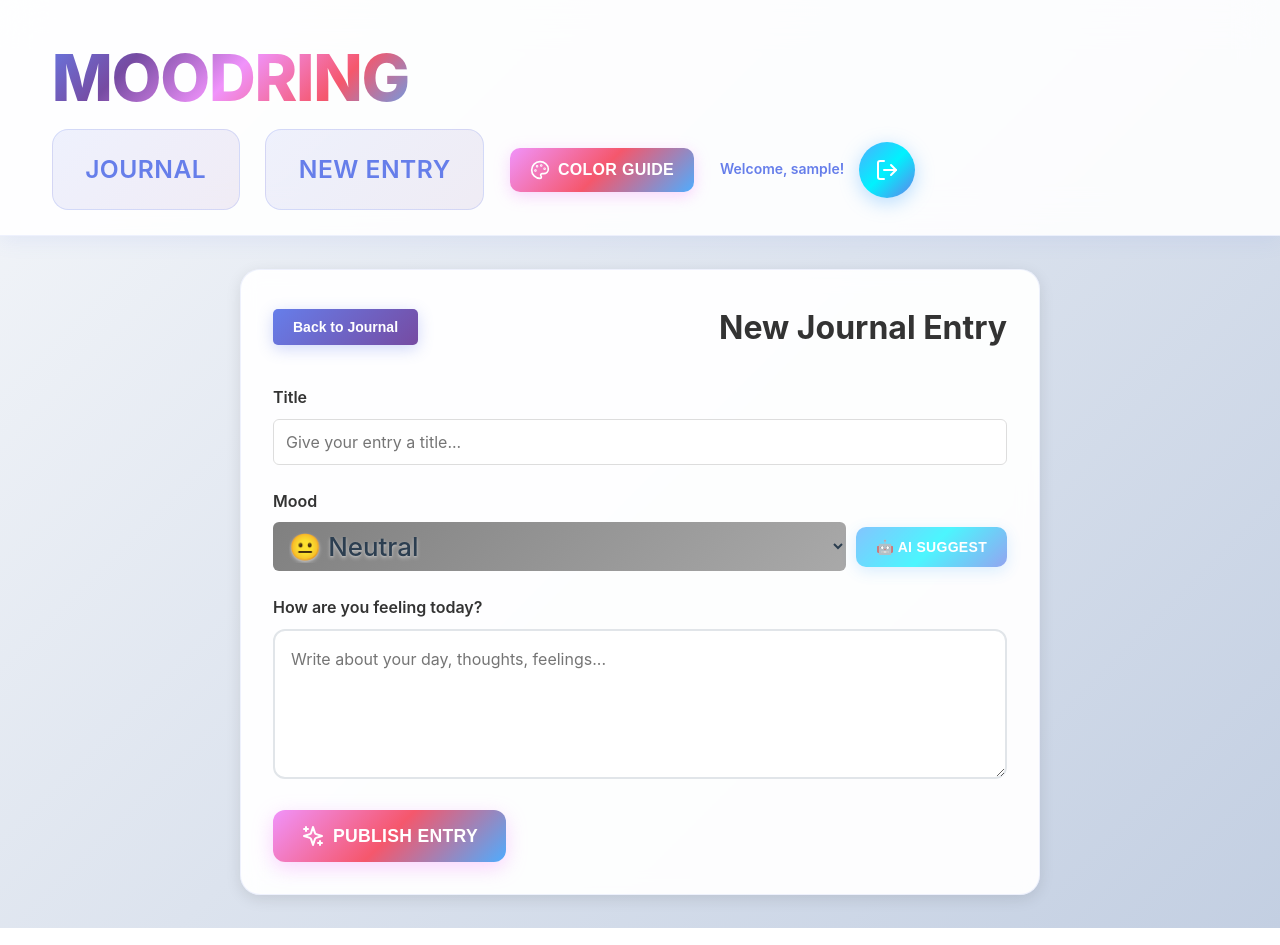
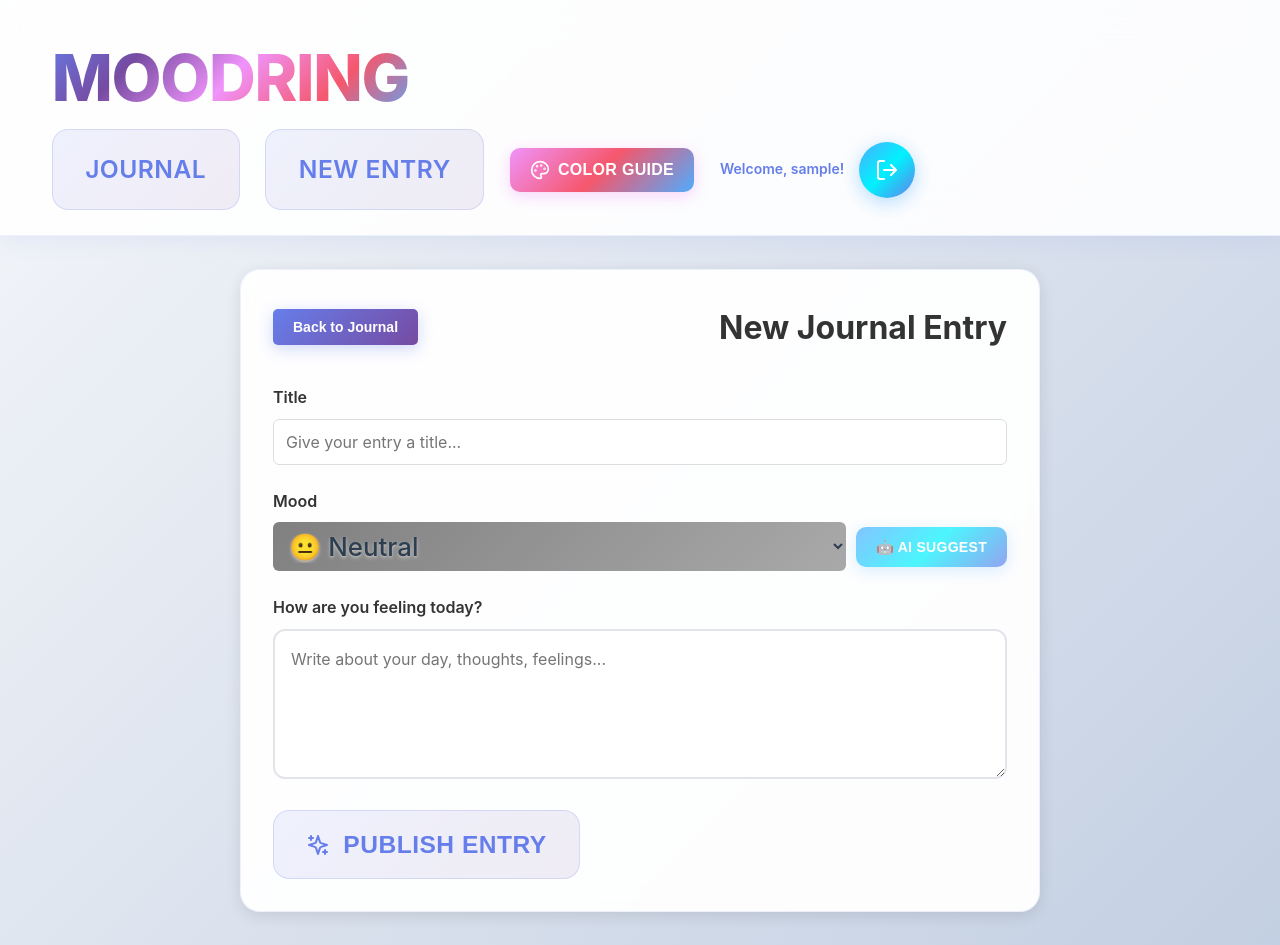
Before and after one commit to ThisbeSchoJo/moodring, a React (Create React App) app in the folder client/: page /new in a window 1280 px wide. Built offline with nearby package versions, Linux system fonts and the light colour scheme; sample sign-in values are in the browser's storage.

Commit message:
Made the publish entry button match the navbar buttons

```diff
--- a/client/src/styling/entryform.css
+++ b/client/src/styling/entryform.css
@@ -26,6 +26,28 @@
   font-weight: 600;
   transition: all 0.3s ease;
   box-shadow: 0 4px 15px rgba(102, 126, 234, 0.3);
+  position: relative;
+  overflow: hidden;
+}
+
+.back-button::before {
+  content: "";
+  position: absolute;
+  top: 0;
+  left: -100%;
+  width: 100%;
+  height: 100%;
+  background: linear-gradient(
+    90deg,
+    transparent,
+    rgba(255, 255, 255, 0.2),
+    transparent
+  );
+  transition: left 0.5s ease;
+}
+
+.back-button:hover::before {
+  left: 100%;
 }
 
 .back-button:hover {
@@ -34,27 +56,71 @@
 }
 
 .publish-button {
-  background: linear-gradient(135deg, #f093fb 0%, #f5576c 50%, #4facfe 100%);
-  color: white;
-  border: none;
-  padding: 14px 28px;
-  border-radius: 12px;
+  background: linear-gradient(
+    135deg,
+    rgba(102, 126, 234, 0.1) 0%,
+    rgba(118, 75, 162, 0.1) 100%
+  );
+  color: #667eea;
+  border: 1px solid rgba(102, 126, 234, 0.2);
+  padding: 0.75rem 1.25rem;
+  border-radius: 10px;
   cursor: pointer;
   display: flex;
   align-items: center;
-  gap: 8px;
+  gap: 0.5rem;
   margin-top: 20px;
-  font-weight: 700;
-  font-size: 1.1rem;
-  transition: all 0.3s ease;
-  box-shadow: 0 6px 20px rgba(240, 147, 251, 0.4);
+  font-weight: 600;
+  font-size: 0.95rem;
+  transition: all 0.4s ease;
   text-transform: uppercase;
   letter-spacing: 0.3px;
+  position: relative;
+  overflow: hidden;
+  text-decoration: none;
+}
+
+.publish-button::before {
+  content: "";
+  position: absolute;
+  top: 0;
+  left: -100%;
+  width: 100%;
+  height: 100%;
+  background: linear-gradient(
+    90deg,
+    transparent,
+    rgba(255, 255, 255, 0.2),
+    transparent
+  );
+  transition: left 0.5s ease;
+}
+
+.publish-button:hover::before {
+  left: 100%;
+}
+
+@media (min-width: 768px) {
+  .publish-button {
+    gap: 0.809rem; /* 0.5 * 1.618 ≈ 0.809 */
+    padding: 1.214rem 2.023rem; /* 0.75 * 1.618 ≈ 1.214, 1.25 * 1.618 ≈ 2.023 */
+    border-radius: 16.18px; /* 10 * 1.618 ≈ 16.18 */
+    font-size: 1.537rem; /* 0.95 * 1.618 ≈ 1.537 */
+    letter-spacing: 0.485px; /* 0.3 * 1.618 ≈ 0.485 */
+  }
+
+  .publish-button:hover {
+    transform: translateY(-1.618px); /* 1 * 1.618 ≈ 1.618 */
+    box-shadow: 0 6.472px 24.27px rgba(102, 126, 234, 0.4); /* 4 * 1.618 ≈ 6.472, 15 * 1.618 ≈ 24.27 */
+  }
 }
 
 .publish-button:hover {
-  transform: translateY(-2px);
-  box-shadow: 0 8px 25px rgba(240, 147, 251, 0.6);
+  background: linear-gradient(135deg, #667eea 0%, #764ba2 50%, #f093fb 100%);
+  color: white;
+  transform: translateY(-1px);
+  box-shadow: 0 4px 15px rgba(102, 126, 234, 0.4);
+  border: 1px solid transparent;
 }
 
 .form-group {
@@ -121,6 +187,28 @@
   box-shadow: 0 4px 15px rgba(79, 172, 254, 0.3);
   text-transform: uppercase;
   letter-spacing: 0.3px;
+  position: relative;
+  overflow: hidden;
+}
+
+.analyze-button::before {
+  content: "";
+  position: absolute;
+  top: 0;
+  left: -100%;
+  width: 100%;
+  height: 100%;
+  background: linear-gradient(
+    90deg,
+    transparent,
+    rgba(255, 255, 255, 0.2),
+    transparent
+  );
+  transition: left 0.5s ease;
+}
+
+.analyze-button:hover::before {
+  left: 100%;
 }
 
 .analyze-button:hover {
```
